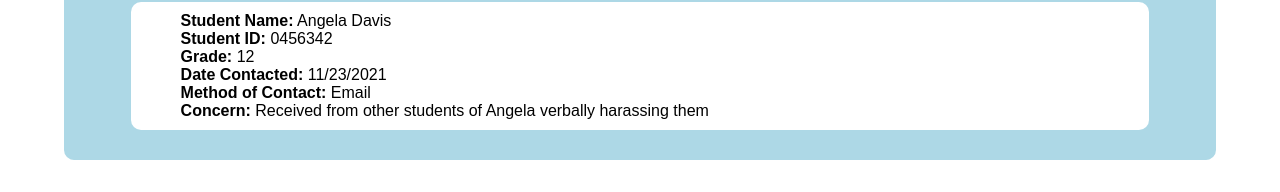
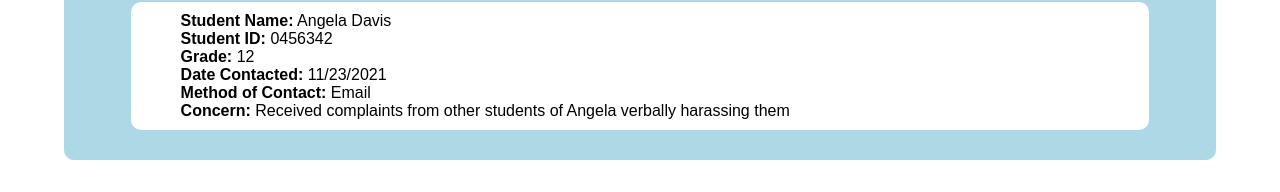
Before and after one commit to wdwiii/parent-communication-log, a React (Create React App) app: page / in a window 1280 px wide. Shown: the part 1112-1304 px from the top of the page. Built offline with nearby package versions, Linux system fonts and the light colour scheme.

Commit message:
Fix grammatical error in testData[1].concern

```diff
--- a/src/App.js
+++ b/src/App.js
@@ -20,7 +20,8 @@ function App() {
       grade: '12',
       personContacted: 'Monica Wallace',
       method: 'Email',
-      concern: 'Received from other students of Angela verbally harassing them',
+      concern:
+        'Received complaints from other students of Angela verbally harassing them',
     },
   ]);
 
```
